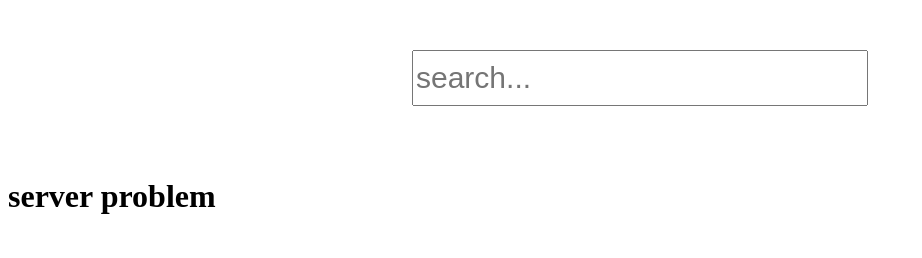
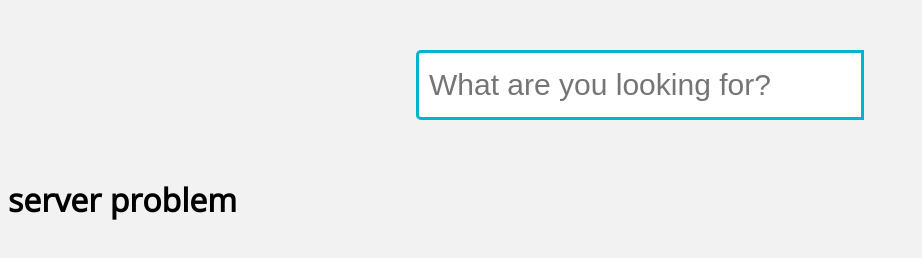
Before and after one commit to MerabSamkharadze/filter, a plain HTML site: page index.html in a window 1280 px wide. Shown: the whole page, without its empty margins (0-922 px from the left). Drawn offline with nearby package versions, Linux system fonts and the light colour scheme; no server answers.

Commit message:
add colors

```diff
--- a/index.html
+++ b/index.html
@@ -8,7 +8,8 @@
   </head>
   <body>
     <section>
-      <input id="search" type="text" placeholder="search..." />
+      <input id="search" type="text" placeholder="What are you looking for?" />
+
       <div class="container_members">
         <ul id="members"></ul>
       </div>
--- a/style.css
+++ b/style.css
@@ -1,11 +1,27 @@
+@import url(https://fonts.googleapis.com/css?family=Open+Sans);
+* {
+  box-sizing: border-box;
+}
+body {
+  background: #f2f2f2;
+  font-family: "Open Sans", sans-serif;
+}
 #search {
   position: fixed;
   width: 35%;
-  height: 50px;
+  height: 70px;
   font-size: 30px;
   left: 50%;
   transform: translate(-50%);
   top: 50px;
+  border: 3px solid #00b4cc;
+  padding: 10px;
+  border-radius: 5px 0 0 5px;
+  outline: none;
+  color: #9dbfaf;
+}
+#search:focus {
+  color: #00b4cc;
 }
 #search:focus::placeholder {
   opacity: 0;
@@ -23,6 +39,7 @@
   display: none;
   border: 1px solid gray;
   padding: 10px;
+  color: #45c187;
 }
 .li_members:hover {
   background-color: antiquewhite;
```
